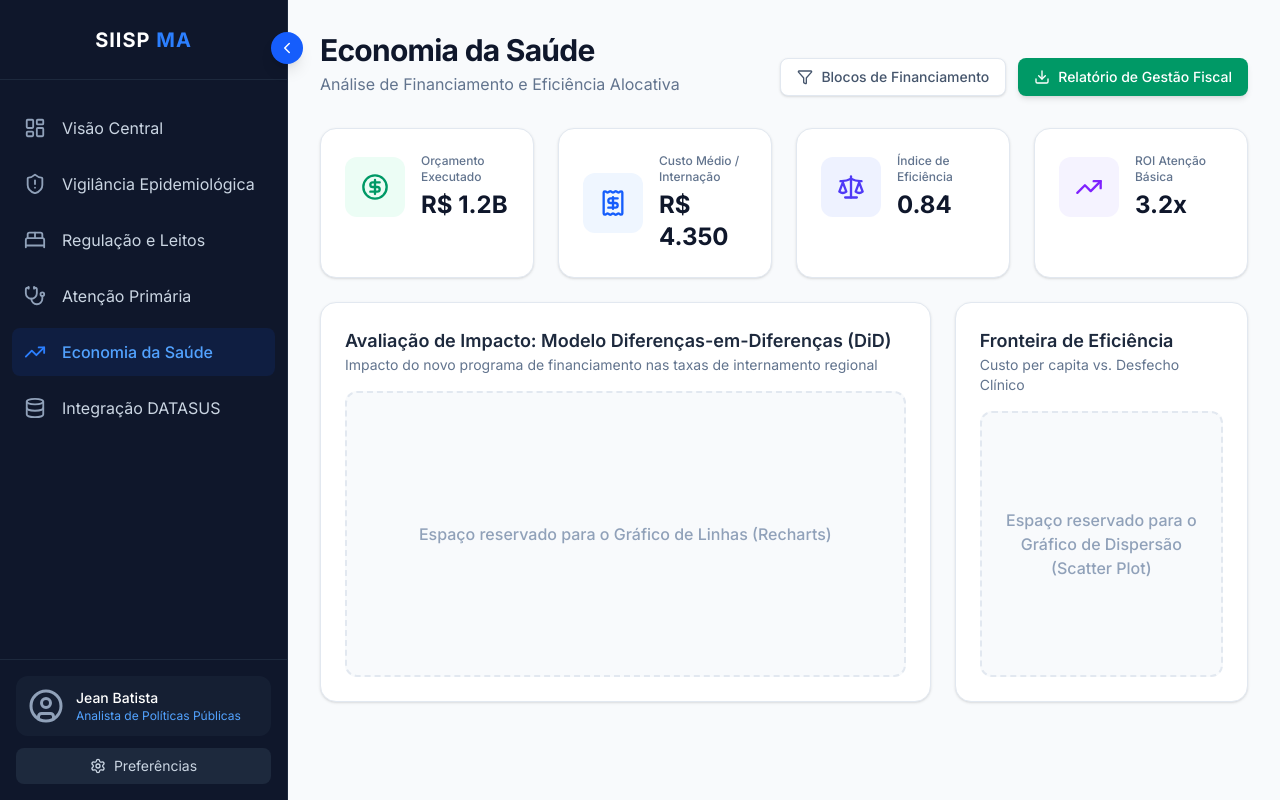
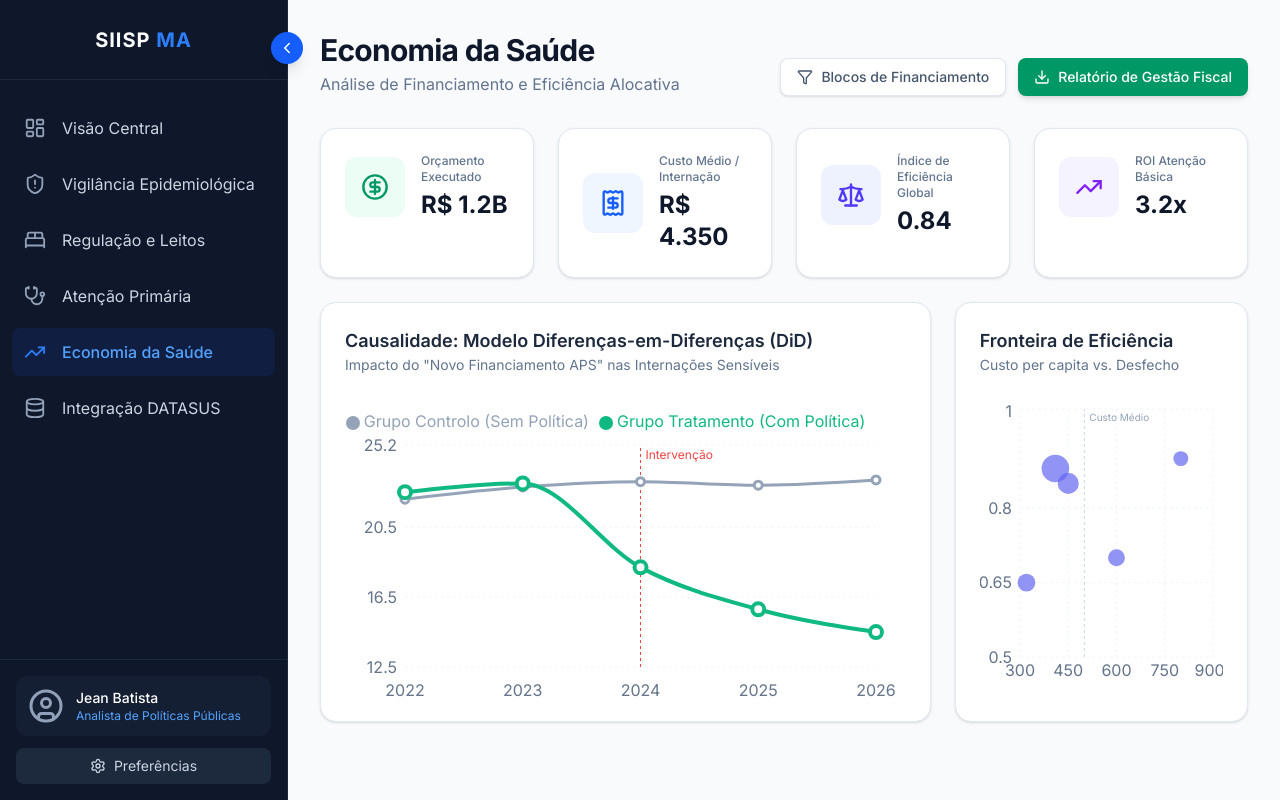
Before and after one commit to Baplyerp/ma-painel, a Next.js app: page /economia in a window 1280 px wide. Built offline with nearby package versions, Linux system fonts and the light colour scheme.

Commit message:
feat: implementacao dos modelos de causalidade DiD e fronteira de eficiencia

```diff
--- a/app/economia/page.tsx
+++ b/app/economia/page.tsx
@@ -9,14 +9,64 @@ import {
   Filter,
   Download
 } from "lucide-react";
+import {
+  LineChart,
+  Line,
+  XAxis,
+  YAxis,
+  CartesianGrid,
+  Tooltip,
+  Legend,
+  ResponsiveContainer,
+  ReferenceLine,
+  ScatterChart,
+  Scatter,
+  ZAxis
+} from "recharts";
 
-// Reaproveitamos as animações fluidas para manter a consistência do sistema
+// --- DADOS SIMULADOS PARA ECONOMETRIA ---
+
+// Dados para Diferenças-em-Diferenças (DiD)
+// Simula o impacto de um "Novo Financiamento APS" iniciado em 2024
+const dadosDiD = [
+  { ano: 2022, tratamento: 22.5, controle: 22.1 },
+  { ano: 2023, tratamento: 23.0, controle: 22.8 },
+  // 2024: Início da Intervenção (A linha de tratamento deve cair, a de controle segue a tendência)
+  { ano: 2024, tratamento: 18.2, controle: 23.1 },
+  { ano: 2025, tratamento: 15.8, controle: 22.9 },
+  { ano: 2026, tratamento: 14.5, controle: 23.2 },
+];
+
+// Dados para Fronteira de Eficiência (Custo Efetividade)
+// Cada ponto é um município ou região de saúde
+const dadosEficiencia = [
+  { municipio: "Região A", custo_per_capita: 450, indice_eficiencia: 0.85, populacao: 500000 },
+  { municipio: "Região B", custo_per_capita: 320, indice_eficiencia: 0.65, populacao: 300000 },
+  { municipio: "Região C", custo_per_capita: 800, indice_eficiencia: 0.90, populacao: 150000 },
+  { municipio: "Região D", custo_per_capita: 410, indice_eficiencia: 0.88, populacao: 1000000 }, // Alta eficiência, custo médio
+  { municipio: "Região E", custo_per_capita: 600, indice_eficiencia: 0.70, populacao: 250000 }, // Baixa eficiência, custo alto
+];
+
+// Custom Tooltip para o Gráfico de Dispersão
+const ScatterTooltip = ({ active, payload }: any) => {
+  if (active && payload && payload.length) {
+    const data = payload[0].payload;
+    return (
+      <div className="bg-white p-3 rounded-lg shadow-lg border border-slate-100 text-sm">
+        <p className="font-bold text-slate-800 mb-1">{data.municipio}</p>
+        <p className="text-slate-600">Custo: <span className="font-medium text-emerald-600">R$ {data.custo_per_capita}</span></p>
+        <p className="text-slate-600">Eficiência: <span className="font-medium text-indigo-600">{data.indice_eficiencia}</span></p>
+        <p className="text-slate-500 text-xs mt-1">Pop: {data.populacao.toLocaleString()}</p>
+      </div>
+    );
+  }
+  return null;
+};
+
+// --- ANIMAÇÕES ---
 const containerVariants: Variants = {
   hidden: { opacity: 0 },
-  show: {
-    opacity: 1,
-    transition: { staggerChildren: 0.15 },
-  },
+  show: { opacity: 1, transition: { staggerChildren: 0.15 } },
 };
 
 const itemVariants: Variants = {
@@ -26,8 +76,7 @@ const itemVariants: Variants = {
 
 export default function EconomiaSaudePage() {
   return (
-    <div className="min-h-screen bg-slate-50 p-8">
-      {/* Cabeçalho da Página */}
+    <div className="min-h-screen bg-slate-50 p-8 overflow-x-hidden">
       <motion.header
         initial={{ opacity: 0, y: -20 }}
         animate={{ opacity: 1, y: 0 }}
@@ -48,19 +97,16 @@ export default function EconomiaSaudePage() {
         </div>
       </motion.header>
 
-      {/* Grade Principal (Bento Grid) */}
       <motion.div
         variants={containerVariants}
         initial="hidden"
         animate="show"
         className="grid grid-cols-1 md:grid-cols-12 gap-6"
       >
-        {/* Bloco 1: KPIs Financeiros (4 colunas cada) */}
-        <motion.div variants={itemVariants} className="md:col-span-3 rounded-2xl bg-white p-6 shadow-sm border border-slate-200 hover:shadow-md transition-shadow">
+        {/* KPIs Financeiros */}
+        <motion.div variants={itemVariants} className="md:col-span-3 rounded-2xl bg-white p-6 shadow-sm border border-slate-200">
           <div className="flex items-center gap-4">
-            <div className="rounded-xl bg-emerald-50 text-emerald-600 p-4">
-              <CircleDollarSign size={28} />
-            </div>
+            <div className="rounded-xl bg-emerald-50 text-emerald-600 p-4"><CircleDollarSign size={28} /></div>
             <div>
               <p className="text-xs font-medium text-slate-500">Orçamento Executado</p>
               <p className="text-2xl font-bold text-slate-900 mt-1">R$ 1.2B</p>
@@ -68,11 +114,9 @@ export default function EconomiaSaudePage() {
           </div>
         </motion.div>
 
-        <motion.div variants={itemVariants} className="md:col-span-3 rounded-2xl bg-white p-6 shadow-sm border border-slate-200 hover:shadow-md transition-shadow">
+        <motion.div variants={itemVariants} className="md:col-span-3 rounded-2xl bg-white p-6 shadow-sm border border-slate-200">
           <div className="flex items-center gap-4">
-            <div className="rounded-xl bg-blue-50 text-blue-600 p-4">
-              <Receipt size={28} />
-            </div>
+            <div className="rounded-xl bg-blue-50 text-blue-600 p-4"><Receipt size={28} /></div>
             <div>
               <p className="text-xs font-medium text-slate-500">Custo Médio / Internação</p>
               <p className="text-2xl font-bold text-slate-900 mt-1">R$ 4.350</p>
@@ -80,23 +124,19 @@ export default function EconomiaSaudePage() {
           </div>
         </motion.div>
 
-        <motion.div variants={itemVariants} className="md:col-span-3 rounded-2xl bg-white p-6 shadow-sm border border-slate-200 hover:shadow-md transition-shadow">
+        <motion.div variants={itemVariants} className="md:col-span-3 rounded-2xl bg-white p-6 shadow-sm border border-slate-200">
           <div className="flex items-center gap-4">
-            <div className="rounded-xl bg-indigo-50 text-indigo-600 p-4">
-              <Scale size={28} />
-            </div>
+            <div className="rounded-xl bg-indigo-50 text-indigo-600 p-4"><Scale size={28} /></div>
             <div>
-              <p className="text-xs font-medium text-slate-500">Índice de Eficiência</p>
+              <p className="text-xs font-medium text-slate-500">Índice de Eficiência Global</p>
               <p className="text-2xl font-bold text-slate-900 mt-1">0.84</p>
             </div>
           </div>
         </motion.div>
 
-        <motion.div variants={itemVariants} className="md:col-span-3 rounded-2xl bg-white p-6 shadow-sm border border-slate-200 hover:shadow-md transition-shadow">
+        <motion.div variants={itemVariants} className="md:col-span-3 rounded-2xl bg-white p-6 shadow-sm border border-slate-200">
           <div className="flex items-center gap-4">
-            <div className="rounded-xl bg-violet-50 text-violet-600 p-4">
-              <TrendingUp size={28} />
-            </div>
+            <div className="rounded-xl bg-violet-50 text-violet-600 p-4"><TrendingUp size={28} /></div>
             <div>
               <p className="text-xs font-medium text-slate-500">ROI Atenção Básica</p>
               <p className="text-2xl font-bold text-slate-900 mt-1">3.2x</p>
@@ -104,25 +144,54 @@ export default function EconomiaSaudePage() {
           </div>
         </motion.div>
 
-        {/* Bloco 2: Placeholder para o Modelo de Causalidade (Ocupa a largura total ou 8 colunas) */}
-        <motion.div variants={itemVariants} className="md:col-span-8 rounded-2xl bg-white p-6 shadow-sm border border-slate-200 flex flex-col min-h-[400px]">
-          <div className="mb-4">
-            <h2 className="text-lg font-semibold text-slate-800">Avaliação de Impacto: Modelo Diferenças-em-Diferenças (DiD)</h2>
-            <p className="text-sm text-slate-500">Impacto do novo programa de financiamento nas taxas de internamento regional</p>
+        {/* Modelo DiD (Ocupa 8 colunas) */}
+        <motion.div variants={itemVariants} className="md:col-span-8 rounded-2xl bg-white p-6 shadow-sm border border-slate-200 flex flex-col min-h-[420px]">
+          <div className="mb-6 flex justify-between items-start">
+            <div>
+              <h2 className="text-lg font-semibold text-slate-800">Causalidade: Modelo Diferenças-em-Diferenças (DiD)</h2>
+              <p className="text-sm text-slate-500">Impacto do "Novo Financiamento APS" nas Internações Sensíveis</p>
+            </div>
           </div>
-          <div className="flex-1 rounded-xl border-2 border-dashed border-slate-200 bg-slate-50 flex items-center justify-center">
-             <p className="text-slate-400 font-medium">Espaço reservado para o Gráfico de Linhas (Recharts)</p>
+          <div className="flex-1 w-full">
+            <ResponsiveContainer width="100%" height="100%">
+              <LineChart data={dadosDiD} margin={{ top: 10, right: 30, left: 0, bottom: 0 }}>
+                <CartesianGrid strokeDasharray="3 3" vertical={false} stroke="#f1f5f9" />
+                <XAxis dataKey="ano" tick={{fill: '#64748b'}} axisLine={false} tickLine={false} dy={10} />
+                <YAxis tick={{fill: '#64748b'}} axisLine={false} tickLine={false} domain={['dataMin - 2', 'dataMax + 2']} />
+                <Tooltip contentStyle={{ borderRadius: '12px', border: 'none', boxShadow: '0 4px 6px -1px rgb(0 0 0 / 0.1)' }} />
+                <Legend verticalAlign="top" height={36} iconType="circle" />
+
+                {/* A linha de intervenção que mostra o exato momento da política pública */}
+                <ReferenceLine x={2024} stroke="#ef4444" strokeDasharray="3 3" label={{ position: 'insideTopLeft', value: 'Intervenção', fill: '#ef4444', fontSize: 12 }} />
+
+                <Line type="monotone" dataKey="controle" name="Grupo Controlo (Sem Política)" stroke="#94a3b8" strokeWidth={3} dot={{ r: 4 }} activeDot={{ r: 6 }} />
+                <Line type="monotone" dataKey="tratamento" name="Grupo Tratamento (Com Política)" stroke="#10b981" strokeWidth={4} dot={{ r: 6 }} activeDot={{ r: 8 }} />
+              </LineChart>
+            </ResponsiveContainer>
           </div>
         </motion.div>
 
-        {/* Bloco 3: Placeholder para Custo-Efetividade (4 colunas) */}
-        <motion.div variants={itemVariants} className="md:col-span-4 rounded-2xl bg-white p-6 shadow-sm border border-slate-200 flex flex-col min-h-[400px]">
-          <div className="mb-4">
+        {/* Gráfico de Dispersão Custo-Efetividade (Ocupa 4 colunas) */}
+        <motion.div variants={itemVariants} className="md:col-span-4 rounded-2xl bg-white p-6 shadow-sm border border-slate-200 flex flex-col min-h-[420px]">
+          <div className="mb-6">
             <h2 className="text-lg font-semibold text-slate-800">Fronteira de Eficiência</h2>
-            <p className="text-sm text-slate-500">Custo per capita vs. Desfecho Clínico</p>
+            <p className="text-sm text-slate-500">Custo per capita vs. Desfecho</p>
           </div>
-          <div className="flex-1 rounded-xl border-2 border-dashed border-slate-200 bg-slate-50 flex items-center justify-center text-center p-4">
-             <p className="text-slate-400 font-medium">Espaço reservado para o Gráfico de Dispersão (Scatter Plot)</p>
+          <div className="flex-1 w-full">
+            <ResponsiveContainer width="100%" height="100%">
+              <ScatterChart margin={{ top: 10, right: 10, left: -20, bottom: 10 }}>
+                <CartesianGrid strokeDasharray="3 3" stroke="#f1f5f9" />
+                <XAxis type="number" dataKey="custo_per_capita" name="Custo (R$)" tick={{fill: '#64748b'}} axisLine={false} tickLine={false} domain={['auto', 'auto']} />
+                <YAxis type="number" dataKey="indice_eficiencia" name="Eficiência" tick={{fill: '#64748b'}} axisLine={false} tickLine={false} domain={[0.5, 1]} />
+                {/* ZAxis controla o tamanho das bolhas baseado na população */}
+                <ZAxis type="number" dataKey="populacao" range={[100, 600]} name="População" />
+                <Tooltip cursor={{ strokeDasharray: '3 3' }} content={<ScatterTooltip />} />
+                <Scatter name="Regiões" data={dadosEficiencia} fill="#6366f1" fillOpacity={0.7} />
+
+                {/* Linha que representa uma meta média de custo */}
+                <ReferenceLine x={500} stroke="#cbd5e1" strokeDasharray="3 3" label={{ position: 'insideTopLeft', value: 'Custo Médio', fill: '#94a3b8', fontSize: 10 }} />
+              </ScatterChart>
+            </ResponsiveContainer>
           </div>
         </motion.div>
 
```
